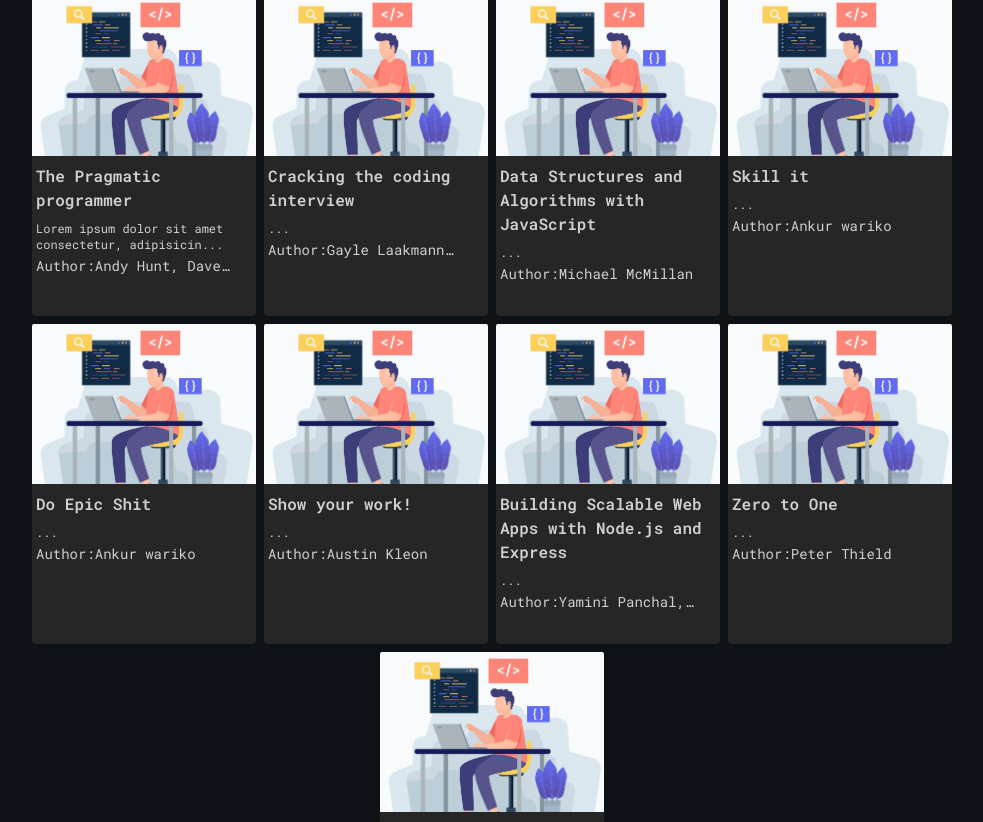
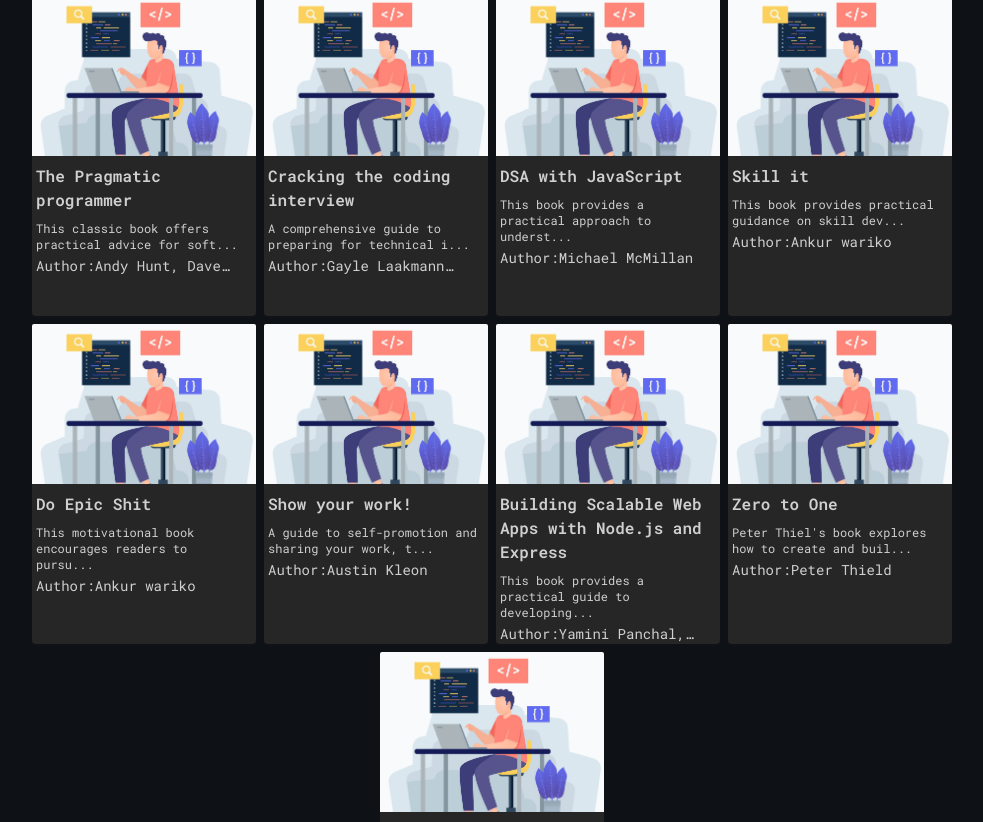
Before and after one commit to MTouthang/mang-dev, a React (Vite) app: page / in a window 1280 px wide. Shown: the part 3818-4640 px from the top of the page, without its empty margins (148-1131 px from the left). Built offline with nearby package versions, Linux system fonts and the light colour scheme; the HTML template or start-up script is replaced by a standard one.

Commit message:
docs: book description

```diff
--- a/src/data/data.js
+++ b/src/data/data.js
@@ -222,55 +222,63 @@
     id: 1,
     name: "The Pragmatic programmer",
     description:
-      "Lorem ipsum dolor sit amet consectetur, adipisicing elit.Temporibus animi culpa corporis",
+      "This classic book offers practical advice for software developers, emphasizing best practices, methodologies, and the mindset needed to excel in the field. It covers a wide range of topics from code craftsmanship to project management.",
     author: "Andy Hunt, Dave Thomas",
   },
   {
     id: 2,
     name: "Cracking the coding interview",
-    description: null,
+    description:
+      "A comprehensive guide to preparing for technical interviews, this book provides 189 programming questions and solutions, along with detailed explanations and tips for succeeding in coding interviews",
     author: "Gayle Laakmann McDowell",
   },
   {
     id: 3,
-    name: "Data Structures and Algorithms with JavaScript",
-    description: null,
+    name: "DSA with JavaScript",
+    description:
+      "This book provides a practical approach to understanding and implementing data structures and algorithms using JavaScript. It includes clear explanations, examples, and exercises to help developers improve their problem-solving skills.",
     author: "Michael McMillan",
   },
   {
     id: 4,
     name: "Skill it",
-    description: null,
+    description:
+      "This book provides practical guidance on skill development and personal growth. Warikoo shares actionable insights and strategies to help readers enhance their abilities, set and achieve goals, and build a successful career. The book emphasizes the importance of continuous learning and adapting to change in the modern world.",
     author: "Ankur wariko",
   },
   {
     id: 5,
     name: "Do Epic Shit",
-    description: null,
+    description:
+      "This motivational book encourages readers to pursue their passions and achieve their dreams. It offers practical advice and personal stories to inspire readers to take bold actions and create a meaningful life.",
     author: "Ankur wariko",
   },
   {
     id: 6,
     name: "Show your work!",
-    description: null,
+    description:
+      "A guide to self-promotion and sharing your work, this book provides strategies for building an audience and gaining recognition. It emphasizes the importance of openness, creativity, and connecting with others.",
     author: "Austin Kleon",
   },
   {
     id: 7,
     name: "Building Scalable Web Apps with Node.js and Express",
-    description: null,
+    description:
+      "This book provides a practical guide to developing scalable and efficient web applications using Node.js and Express. It covers essential concepts, best practices, and architectural patterns to help developers build robust backend systems. The book includes hands-on examples and strategies for optimizing performance, handling large-scale data, and managing application complexity.",
     author: "Yamini Panchal, Ravi Kumar Gupta",
   },
   {
     id: 8,
     name: "Zero to One",
-    description: null,
+    description:
+      "Peter Thiel's book explores how to create and build innovative startups that go from zero to becoming market leaders. It focuses on the importance of unique ideas, technology, and strategic thinking in creating successful businesses.",
     author: "Peter Thield",
   },
   {
     id: 9,
     name: "Reactjs for Jobseekers",
-    description: null,
+    description:
+      "This book is designed to help job seekers master ReactJS, a popular JavaScript library for building user interfaces. It covers core concepts, practical examples, and advanced techniques to equip readers with the skills needed to excel in React-related job interviews and projects. The book focuses on practical applications, real-world scenarios, and strategies for showcasing React expertise in job applications and career advancement.",
     author: "Qaifi Khan",
   },
 ];
```
